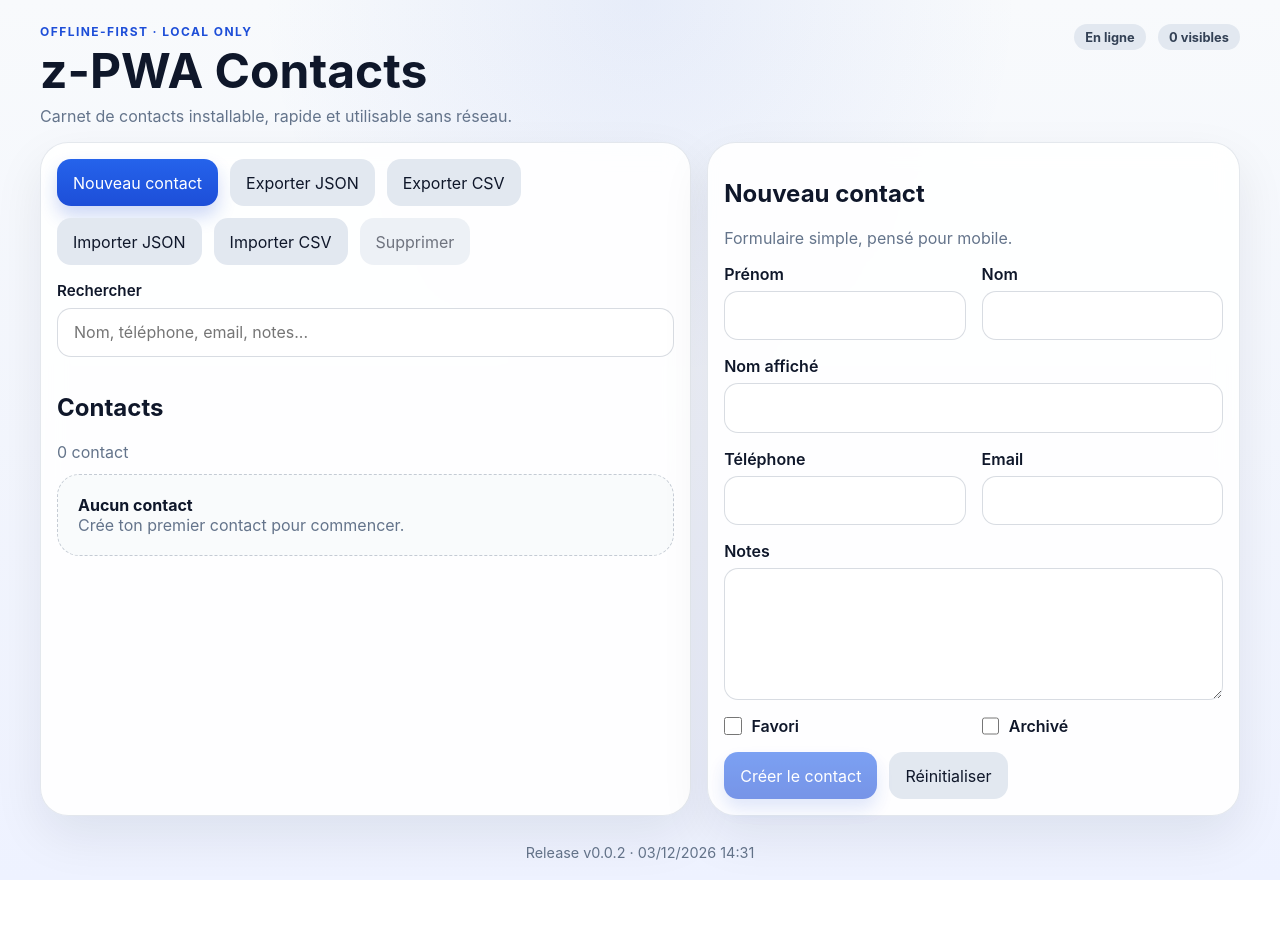
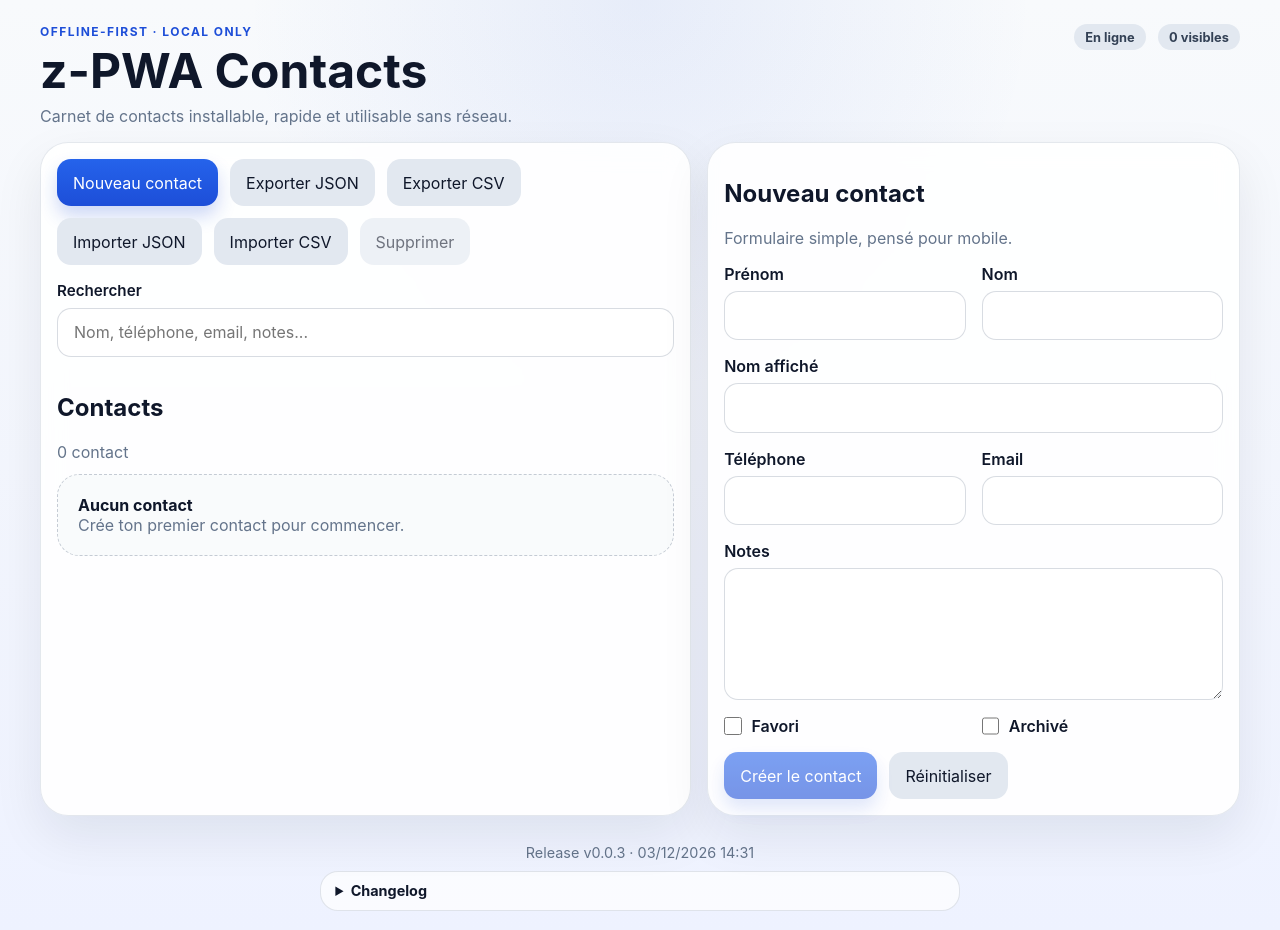
Before and after one commit to zuzu59/toto1036, a Vue app: page / in a window 1280 px wide. Before the commit the page ends 880 px from the top, so only its background shows below. Built offline with nearby package versions, Linux system fonts and the light colour scheme.

Commit message:
feat: ajoute un changelog dans l'app

```diff
--- a/src/App.vue
+++ b/src/App.vue
@@ -46,7 +46,13 @@
     </main>
 
     <footer class="app-footer">
-      <span>Release {{ appRelease }} · {{ appBuildLabel }}</span>
+      <div class="app-footer__release">Release {{ appRelease }} · {{ appBuildLabel }}</div>
+      <details class="app-footer__changelog">
+        <summary>Changelog</summary>
+        <ul>
+          <li v-for="entry in appChangelog" :key="entry">{{ entry }}</li>
+        </ul>
+      </details>
     </footer>
   </div>
 </template>
@@ -59,7 +65,7 @@ import SearchBar from '@/components/SearchBar.vue'
 import { createContact, deleteContact, exportContacts, exportContactsCsv, findPotentialDuplicates, importContacts, importContactsCsv, listContacts, searchContacts, updateContact } from '@/services/contacts'
 import type { Contact } from '@/types/contact'
 import { contactToDraft, createEmptyContactDraft, hasMeaningfulValue } from '@/utils/contacts'
-import { APP_BUILD_TIME, APP_RELEASE } from '@/version'
+import { APP_BUILD_TIME, APP_CHANGELOG, APP_RELEASE } from '@/version'
 
 const contacts = ref<Contact[]>([])
 const query = ref('')
@@ -78,6 +84,7 @@ let refreshTimer: number | undefined
 
 const onlineLabel = computed(() => (online.value ? 'En ligne' : 'Hors ligne'))
 const appRelease = APP_RELEASE
+const appChangelog = APP_CHANGELOG
 const appBuildLabel = new Intl.DateTimeFormat('fr-FR', {
   dateStyle: 'short',
   timeStyle: 'short',
--- a/src/styles.css
+++ b/src/styles.css
@@ -301,9 +301,38 @@ textarea {
 .app-footer {
   margin-top: 1rem;
   padding: 0.75rem 0.2rem 0.2rem;
-  text-align: center;
   color: var(--muted);
   font-size: 0.9rem;
+  display: grid;
+  gap: 0.6rem;
+  justify-items: center;
+}
+
+.app-footer__release {
+  text-align: center;
+}
+
+.app-footer__changelog {
+  width: min(100%, 640px);
+  border: 1px solid rgba(100, 116, 139, 0.18);
+  border-radius: 18px;
+  background: rgba(255, 255, 255, 0.7);
+  padding: 0.65rem 0.9rem;
+}
+
+.app-footer__changelog summary {
+  cursor: pointer;
+  font-weight: 700;
+  color: var(--text);
+}
+
+.app-footer__changelog ul {
+  margin: 0.75rem 0 0;
+  padding-left: 1.1rem;
+}
+
+.app-footer__changelog li + li {
+  margin-top: 0.35rem;
 }
 
 .sr-only {
--- a/src/version.ts
+++ b/src/version.ts
@@ -1,2 +1,8 @@
-export const APP_RELEASE = 'v0.0.2'
+export const APP_RELEASE = 'v0.0.3'
 export const APP_BUILD_TIME = __APP_BUILD_TIME__
+
+export const APP_CHANGELOG = [
+  'Ajout de l’import/export CSV',
+  'Version affichée avec date/heure de build',
+  'Amélioration de la stabilité de la recherche',
+] as const
```
